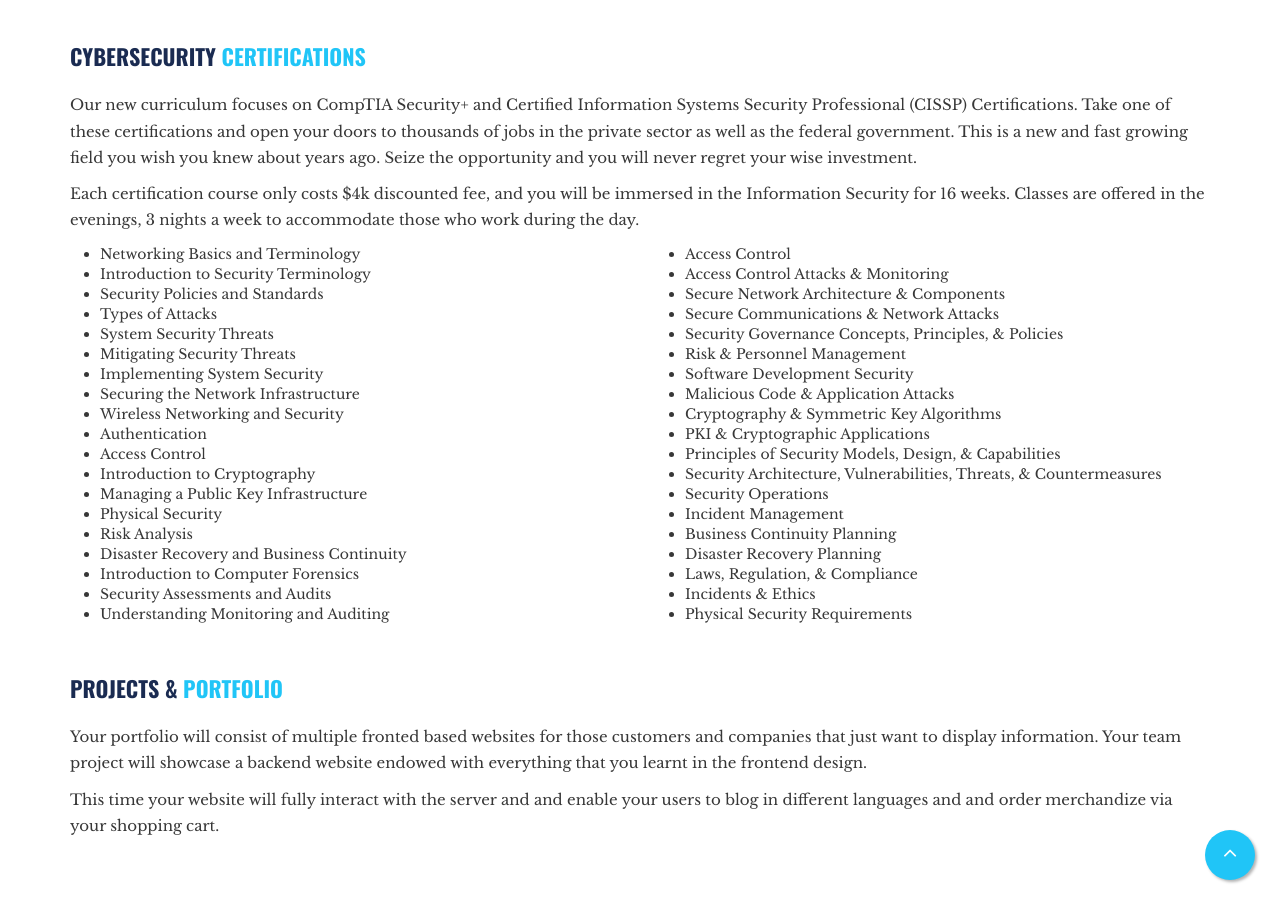
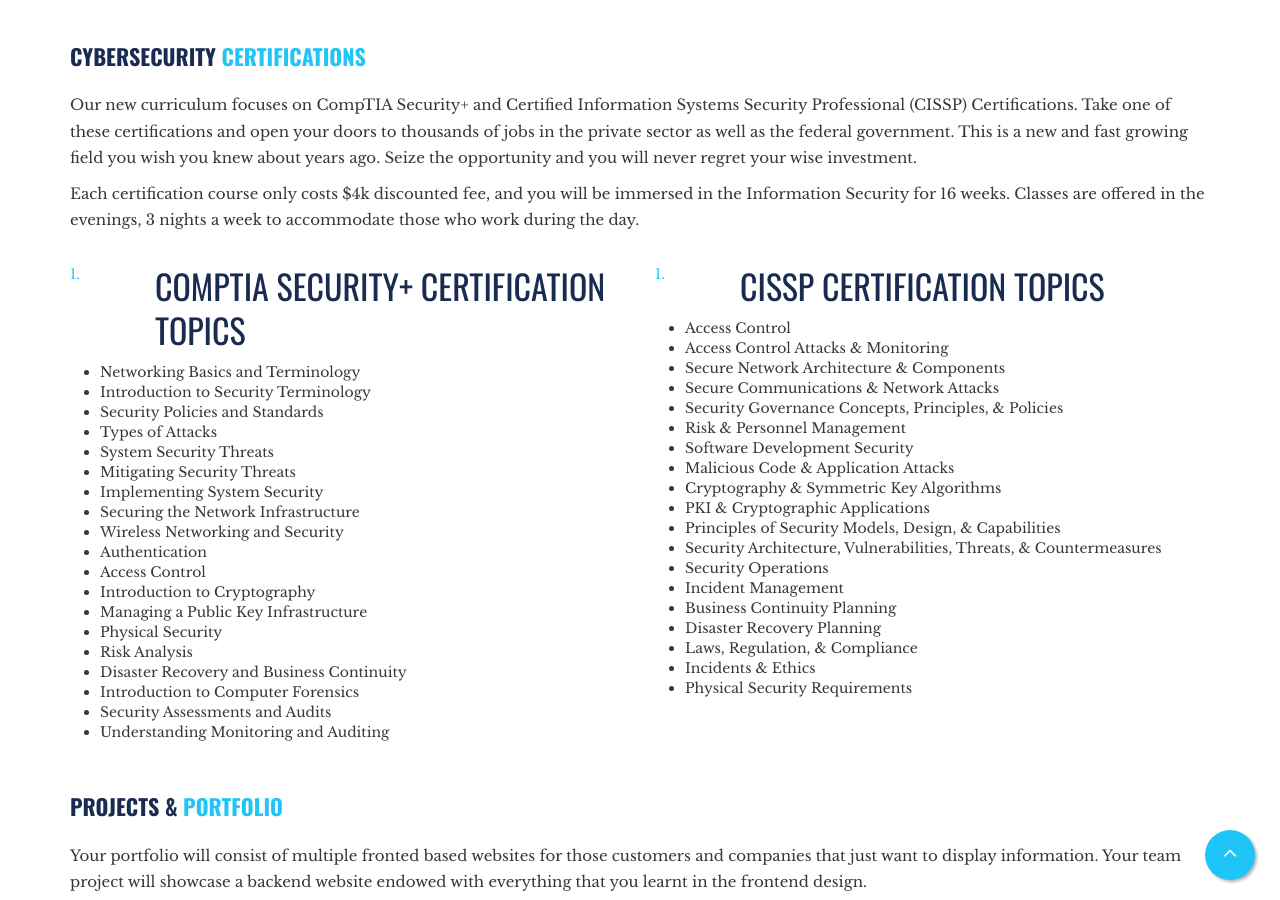
Before and after one commit to pfuzane1/Coastal-Coding, a Jekyll site: the page built from course-detail.html, in a window 1280 px wide and 900 px high, scrolled down 2457 px. Built offline with Jekyll 4.4.1, drawn with Linux system fonts in a browser that asks for light colours; a script that is not in the unit is left out.

Commit message:
Subheadings

```diff
--- a/course-detail.html
+++ b/course-detail.html
@@ -199,6 +199,9 @@ layout: default
             </div>
             		<div class="col-sm-6 col-md-6">
                 		<ul>
+                			<ol>
+                			<li><h2> CompTIA Security+ Certification Topics</h2></li>
+                			</ol>
                     		<li>Networking Basics and Terminology</li>
                     		<li>Introduction to Security Terminology</li>
                     		<li>Security Policies and Standards</li>
@@ -223,6 +226,9 @@ layout: default
 
             		<div class="col-sm-6 col-md-6">
                 		<ul>
+                    		<ol>
+                			<li><h2> CISSP Certification Topics</h2></li>
+                			</ol>
                     		<li>Access Control</li>
                     		<li>Access Control Attacks & Monitoring</li>
                     		<li>Secure Network Architecture & Components</li>
```
